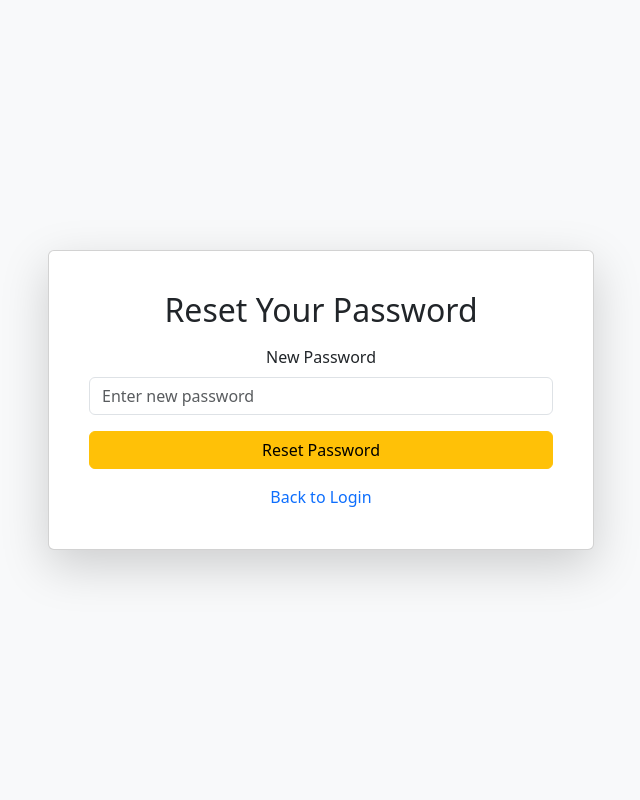
After one commit to williamkalogeropoulos/CF6-LendingLibrary, a Spring app: template src/main/resources/templates/reset-password.html in a window 1280 px wide. The commit adds this page. Shown: the whole page, without its empty margins (319-959 px from the left). Run offline with Thymeleaf, Linux system fonts and the light colour scheme; the template is opened without the code that fills it, so the values that code supplies are empty; some of the project's set-up classes (security, data sources, template engines, error pages and the like) are left out, and stand-ins take their place.

Commit message:
Forgot Password and Reset Password Functionality Added

```diff
--- a/src/main/java/com/williamkalogeropoulos/config/SecurityConfig.java
+++ b/src/main/java/com/williamkalogeropoulos/config/SecurityConfig.java
@@ -26,7 +26,7 @@ public class SecurityConfig {
         http
                 .csrf(csrf -> csrf.disable())
                 .authorizeHttpRequests(auth -> auth
-                        .requestMatchers("/login", "/register", "/styles.css").permitAll() // ✅ Allow register page access
+                        .requestMatchers("/login", "/register", "/forgot-password", "/reset-password", "/styles.css").permitAll() // ✅ Allow forgot password page
                         .requestMatchers("/api/users/**").hasRole("ADMIN")
                         .anyRequest().authenticated()
                 )
--- a/src/main/java/com/williamkalogeropoulos/repository/UserRepository.java
+++ b/src/main/java/com/williamkalogeropoulos/repository/UserRepository.java
@@ -11,4 +11,6 @@ import java.util.Optional;
 public interface UserRepository extends JpaRepository<User, Long> {
     Optional<User> findByUsername(String username); // Find user by username
     List<User> findAll();
+
+    User findByEmail(String email);
 }
--- a/src/main/java/com/williamkalogeropoulos/service/UserService.java
+++ b/src/main/java/com/williamkalogeropoulos/service/UserService.java
@@ -14,4 +14,7 @@ public interface UserService {
     boolean updateUser(Long id, UserDTO userDTO); // ✅ Allows updating user details
 
     void registerUser(User user); // ✅ New method for user registration
+
+    User getUserByEmail(String email);
+    boolean updatePassword(String email, String newPassword);
 }
--- /dev/null
+++ b/src/main/resources/templates/reset-password.html
@@ -0,0 +1,90 @@
+<!DOCTYPE html>
+<html xmlns:th="http://www.thymeleaf.org">
+<head>
+    <meta charset="UTF-8">
+    <meta name="viewport" content="width=device-width, initial-scale=1.0">
+    <title>Reset Password</title>
+    <link rel="stylesheet" href="https://cdn.jsdelivr.net/npm/bootstrap@5.3.0/dist/css/bootstrap.min.css">
+</head>
+<body class="d-flex align-items-center justify-content-center vh-100 bg-light">
+<div class="container">
+    <div class="row justify-content-center">
+        <div class="col-md-6">
+            <div class="card shadow-lg p-4">
+                <div class="card-body text-center">
+                    <h2 class="mb-3">
+                        <i class="fas fa-key text-warning"></i> Reset Your Password
+                    </h2>
+
+                    <!-- Success or Error Messages -->
+                    <div id="message-box" class="alert d-none"></div>
+
+                    <form id="resetForm" action="/reset-password" method="post" onsubmit="return validatePassword()">
+                        <input type="hidden" name="token" th:value="${token}">
+
+                        <div class="mb-3">
+                            <label for="newPassword" class="form-label">New Password</label>
+                            <input type="password" id="newPassword" name="newPassword" class="form-control" placeholder="Enter new password" required onkeyup="checkPasswordStrength()">
+                            <small id="passwordStrength" class="form-text"></small>
+                        </div>
+
+                        <button type="submit" class="btn btn-warning w-100">Reset Password</button>
+                    </form>
+
+                    <div class="mt-3">
+                        <a href="/login" class="text-decoration-none">
+                            <i class="fas fa-arrow-left"></i> Back to Login
+                        </a>
+                    </div>
+                </div>
+            </div>
+        </div>
+    </div>
+</div>
+
+<script>
+    function checkPasswordStrength() {
+        let password = document.getElementById("newPassword").value;
+        let strengthText = document.getElementById("passwordStrength");
+        let messageBox = document.getElementById("message-box");
+
+        if (password.length < 6) {
+            strengthText.innerHTML = "🔴 Weak: Password must be at least 6 characters.";
+            strengthText.style.color = "red";
+        } else if (!/[A-Z]/.test(password) || !/[0-9]/.test(password)) {
+            strengthText.innerHTML = "🟠 Medium: Add numbers and uppercase letters for a stronger password.";
+            strengthText.style.color = "orange";
+        } else {
+            strengthText.innerHTML = "🟢 Strong: Good password!";
+            strengthText.style.color = "green";
+        }
+    }
+
+    function validatePassword() {
+        let password = document.getElementById("newPassword").value;
+        let messageBox = document.getElementById("message-box");
+
+        if (password.length < 6) {
+            messageBox.innerHTML = "❌ Password must be at least 6 characters!";
+            messageBox.classList.remove("d-none", "alert-success");
+            messageBox.classList.add("alert-danger");
+            return false; // Stop form submission
+        }
+
+        if (!/[A-Z]/.test(password) || !/[0-9]/.test(password)) {
+            messageBox.innerHTML = "⚠️ Password must include at least one uppercase letter and one number!";
+            messageBox.classList.remove("d-none", "alert-success");
+            messageBox.classList.add("alert-warning");
+            return false; // Stop form submission
+        }
+
+        messageBox.innerHTML = "✅ Password looks good! Redirecting...";
+        messageBox.classList.remove("d-none", "alert-danger", "alert-warning");
+        messageBox.classList.add("alert-success");
+
+        return true; // Allow form submission
+    }
+</script>
+
+</body>
+</html>
```
Also changed, not shown: src/main/java/com/williamkalogeropoulos/controller/ForgotPasswordController.java (added, +52 -0 lines), src/main/java/com/williamkalogeropoulos/controller/ResetPasswordController.java (added, +27 -0 lines), src/main/java/com/williamkalogeropoulos/service/UserServiceImpl.java (+15 -0 lines), src/main/resources/templates/forgot-password.html (added, +58 -0 lines), src/main/resources/templates/register.html (+36 -5 lines).
